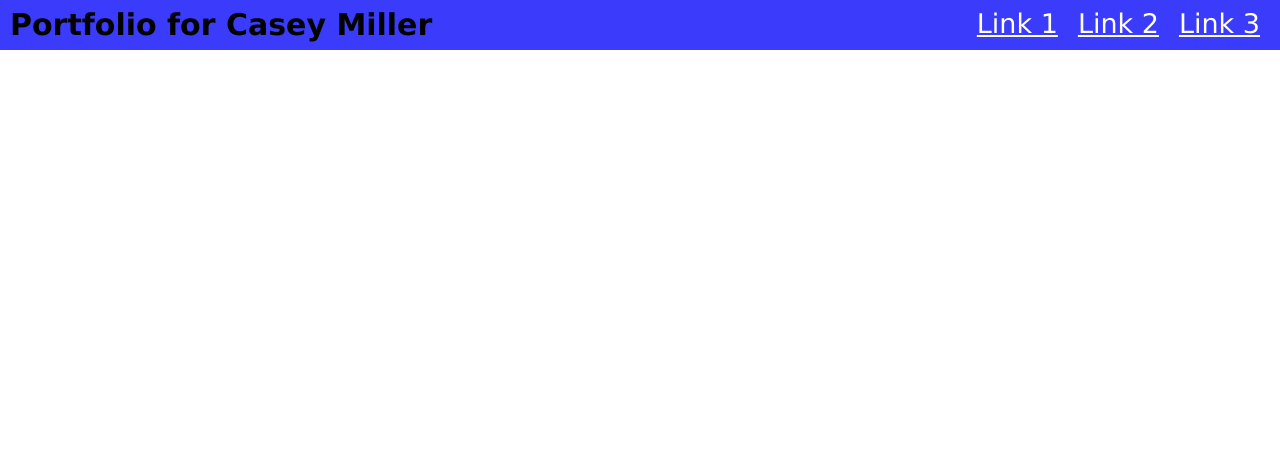
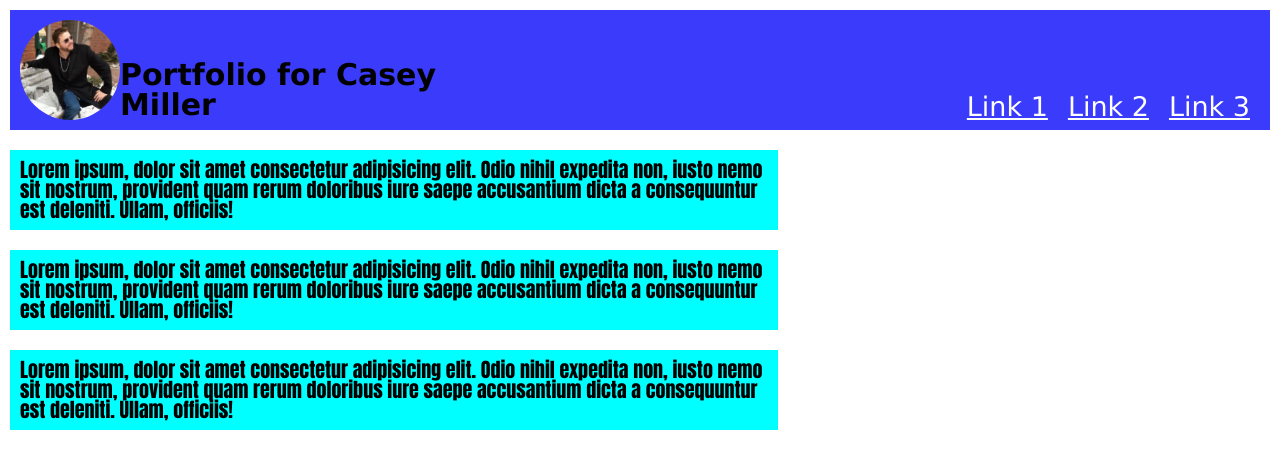
Before and after one commit to CaseySMiller/Portfolio, a plain HTML site: page index.html in a window 1280 px wide. Drawn offline with Linux system fonts and the light colour scheme.

Commit message:
added basic content layout and profile pic

```diff
--- a/assets/css/style.css
+++ b/assets/css/style.css
@@ -6,11 +6,25 @@
 
 .header {
     display: flex;
+    align-items: flex-end;
     flex-direction: row;
     justify-content: space-between;
     background-color: rgb(59, 59, 252);
+    padding: 10px;
+    margin: 10px;
+}
+
+.name-and-pic {
+    display: flex;
+    align-items: flex-end;
     font-size: 3rem;
-    padding: 10px;
+    width: 490px;
+
+}
+
+.profile-pic {
+    width: 100px;
+    border-radius: 50%;
 }
 
 .navbar {
@@ -24,3 +38,37 @@
     font-size: 2.7rem;
     margin: 10px;
 }
+
+.content {
+    display: flex;
+    flex-direction: column;
+    position: relative;
+}
+
+.intro  {
+    position: relative;
+    font-family: Impact, Haettenschweiler, 'Arial Narrow Bold', sans-serif;
+    padding: 10px;
+    font-size: 2rem;
+    width: 60%;
+    background-color: aqua;
+    margin: 10px;
+}
+.skills  {
+    position: relative;
+    font-family: Impact, Haettenschweiler, 'Arial Narrow Bold', sans-serif;
+    padding: 10px;
+    font-size: 2rem;
+    width: 60%;
+    background-color: aqua;
+    margin: 10px;
+}
+.other-stuff  {
+    position: relative;
+    font-family: Impact, Haettenschweiler, 'Arial Narrow Bold', sans-serif;
+    padding: 10px;
+    font-size: 2rem;
+    width: 60%;
+    background-color: aqua;
+    margin: 10px;
+}
--- a/index.html
+++ b/index.html
@@ -11,7 +11,10 @@
 </head>
 <body>
     <header class="header">
-        <h1>Portfolio for Casey Miller</h1>
+        <section class="name-and-pic">
+            <img class="profile-pic" src="./assets/images/profilePic.jfif" alt="Picture of Casey Miller">
+            <h1>Portfolio for Casey Miller</h1>
+        </section>
         <nav>
             <ul class="navbar">
                 <li>
@@ -24,9 +27,19 @@
                     <a class="nav1" href="#">Link 3</a>
                 </li>
             </ul>
-
         </nav>
     </header>
+    <section class="content">
+        <section class="intro">
+            Lorem ipsum, dolor sit amet consectetur adipisicing elit. Odio nihil expedita non, iusto nemo sit nostrum, provident quam rerum doloribus iure saepe accusantium dicta a consequuntur est deleniti. Ullam, officiis!
+        </section>
+        <section class="skills">
+            Lorem ipsum, dolor sit amet consectetur adipisicing elit. Odio nihil expedita non, iusto nemo sit nostrum, provident quam rerum doloribus iure saepe accusantium dicta a consequuntur est deleniti. Ullam, officiis!
+        </section>
+        <section class="other-stuff">
+            Lorem ipsum, dolor sit amet consectetur adipisicing elit. Odio nihil expedita non, iusto nemo sit nostrum, provident quam rerum doloribus iure saepe accusantium dicta a consequuntur est deleniti. Ullam, officiis!
+        </section>
+    </section>
 
 </body>
 </html>
```
Also changed, not shown: assets/images/profilePic.jfif (added).
